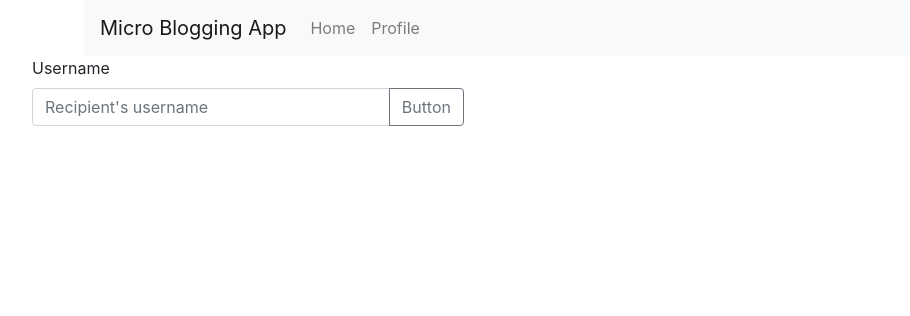
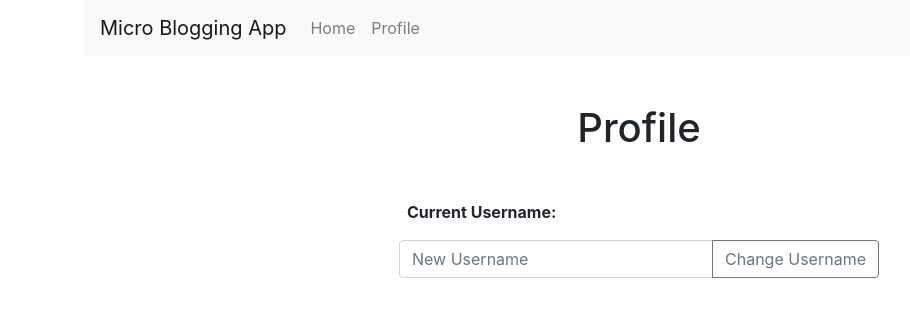
Before and after one commit to LangeJM/microbloggingApp-exercise, a React (Create React App) app: page /profile in a window 1280 px wide. Shown: the top 316 px of the page, without its empty margins (1-911 px from the left). Built offline with nearby package versions, Linux system fonts and the light colour scheme; no server answers.

Commit message:
ms 3 done: Implemented username change. Open, potential design improvements

```diff
--- a/src/App.js
+++ b/src/App.js
@@ -25,6 +25,7 @@ class App extends React.Component {
       tweets: [],
       buttonDisabled: false,
       isLoading: false,
+      userName: 'Hans-Joachim Peter',
     }
     this.apiUrl = 'https://micro-blogging-dot-full-stack-course-services.ew.r.appspot.com/tweet';
   }
@@ -50,7 +51,7 @@ class App extends React.Component {
     try {
       const res = await axios.post(apiUrl, {
         content: newTweet.content,
-        userName: newTweet.userName,
+        userName: this.state.userName,
         date: newTweet.date,
       });
       console.log(`Status code: ${res.status}`); //potential implementation of dialog to inform user when post req not successful..see below. This comment serves as a temporary reminder and will be deleted eventually.
@@ -65,6 +66,10 @@ class App extends React.Component {
     this.setState({ buttonDisabled: true })
     this.postWithApi(newTweet);
     this.setState({ buttonDisabled: false })
+  }
+
+  onNewUsername(newUsername) {
+    this.setState({ userName: newUsername });
   }
 
   render() {
@@ -89,8 +94,10 @@ class App extends React.Component {
             </div>
           </Route>
           <Route path="/profile">
+            <div className="App justify-content-center">
             <Navigation />
-            <Profile />
+            <Profile onNewUsername={(newUsername) => this.onNewUsername(newUsername)}/>
+            </div>
           </Route>
           <Route path="/">
           <Navigation />
--- a/src/components/CreatePost.jsx
+++ b/src/components/CreatePost.jsx
@@ -21,7 +21,6 @@ class CreatePost extends React.Component {
         const newTweet = {
             date: newDate,
             content: this.state.content,
-            userName: 'Hans-Joachim Peter',
             key: newDate,
         };
         this.props.onNewTweet(newTweet);
--- a/src/components/Profile.jsx
+++ b/src/components/Profile.jsx
@@ -5,25 +5,51 @@ class Profile extends React.Component {
     constructor(props) {
         super(props);
         this.state = {
-            username:'username',
+            username: '',
+            displayUsername: ''
         }
+    }
+
+    handleNewUsername(event) {
+        let username = event.target.value;
+        this.setState({ username: username });
+        // if (username === '' || tweetText.length > 140) this.setState({ buttonDisabled: true })
+        // else this.setState({ buttonDisabled: false })
+    }
+
+    handleNewUsernameSubmit(event) {
+        event.preventDefault();
+        this.setState({displayUsername:this.state.username} )
+        const newUsername = this.state.username;
+        this.props.onNewUsername(newUsername);
+        this.setState({ username:'' });
     }
 
     render() {
         return (
-            <div className="App justify-content-center">
-                <label className="pl-5 d-flex row width-30rem" htmlFor="userNameId">Username</label>
-                <InputGroup className="pl-5 width-30rem mb-3 d-flex row">
+            <div className="d-flex flex-column justify-content-center mt-5">
+                <h1 className="mb-5">Profile</h1>
+                <div className="row justify-content-center">
+                    <label className="pl-2 mb-3 d-flex row width-30rem" htmlFor="userNameId"><strong>Current Username: {this.state.displayUsername} </strong></label>
+                </div>
+                <div className="row justify-content-center">
+                    <InputGroup className="width-30rem mb-3 d-flex row">
                         <FormControl
-                        placeholder="Recipient's username"
+                            placeholder="New Username"
                             aria-label="Recipient's username"
-                        aria-describedby="basic-addon2"
                             id="userNameId"
+                            value={this.state.username}
+                            required
+                            onChange={event => this.handleNewUsername(event)}
                         />
                         <InputGroup.Append>
-                    <Button variant="outline-secondary">Button</Button>
+                            <Button
+                                onClick={event => this.handleNewUsernameSubmit(event)}
+                                variant="outline-secondary">Change Username
+                            </Button>
                         </InputGroup.Append>
                     </InputGroup>
+                </div>
             </div>
         )
     }
```
Also changed, not shown: 1 other file (tests, documents, lock files or other folders). Lines whose indentation alone changed are shown as unchanged.
